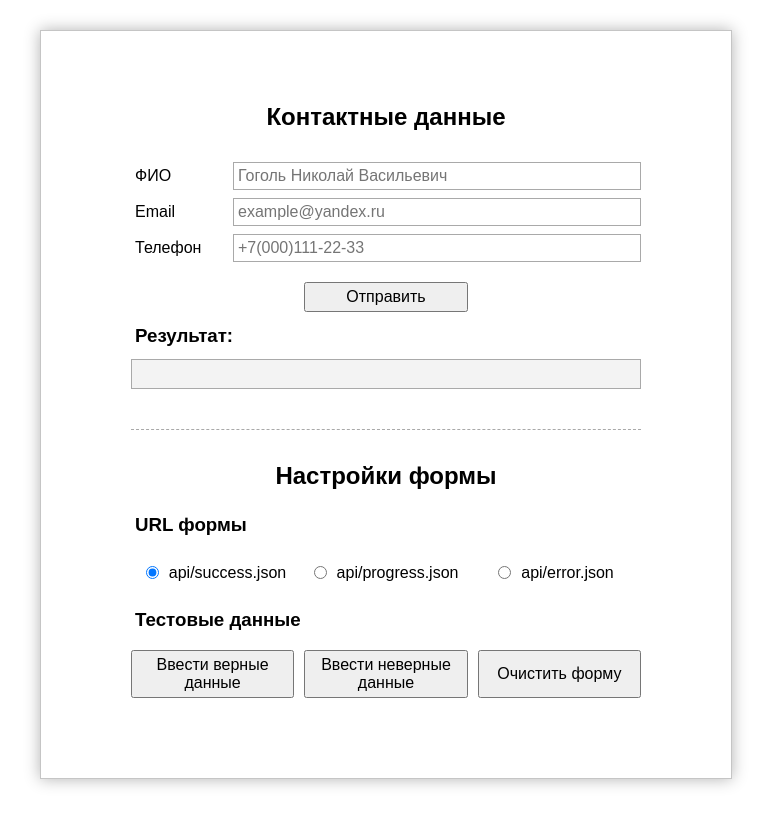
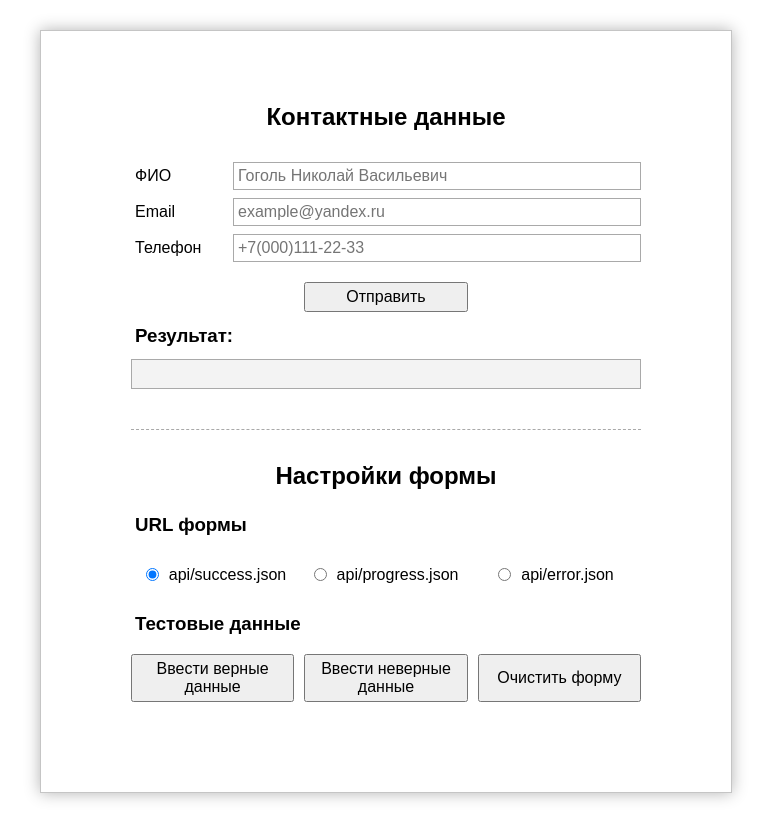
Before and after one commit to vitalyq/ya-node-school, a website: page index.html in a window 1280 px wide. Shown: the whole page, without its empty margins (254-1025 px from the left). Drawn offline with Linux system fonts and the light colour scheme.

Commit message:
Fix layout

```diff
--- a/css/style.css
+++ b/css/style.css
@@ -74,7 +74,7 @@ input {
   .container {
     border: 1px solid #c5c5c5;
     box-shadow: 0 0 15px rgba(0, 0, 0, 0.3);
-    padding: 60px 90px 80px;
+    padding: 60px 90px 90px;
     margin: auto;
     max-width: 692px;
   }
@@ -141,7 +141,7 @@ input {
     display: flex;
     align-items: center;
     justify-content: center;
-    margin: 10px 0;
+    margin: 12px 0;
   }
 
   #debugForm input {
```
